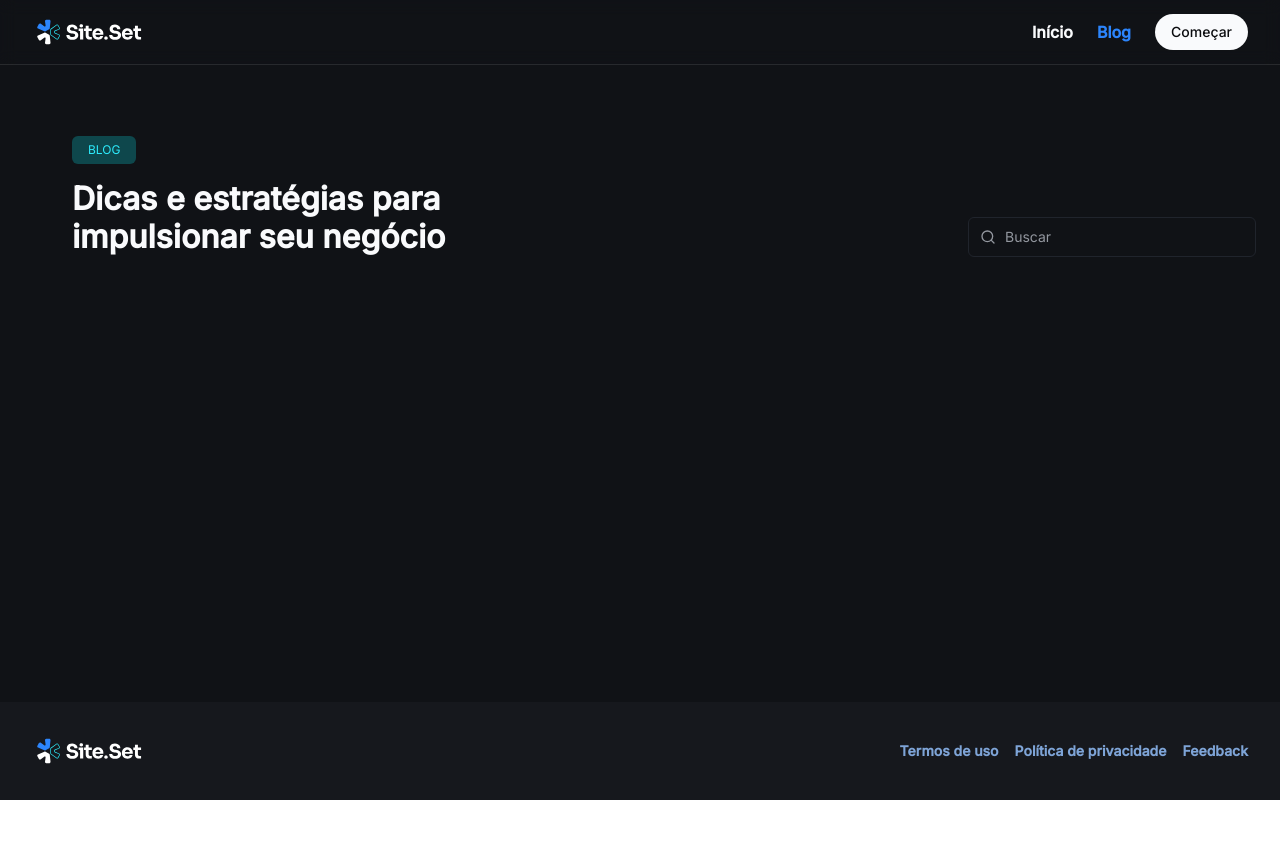
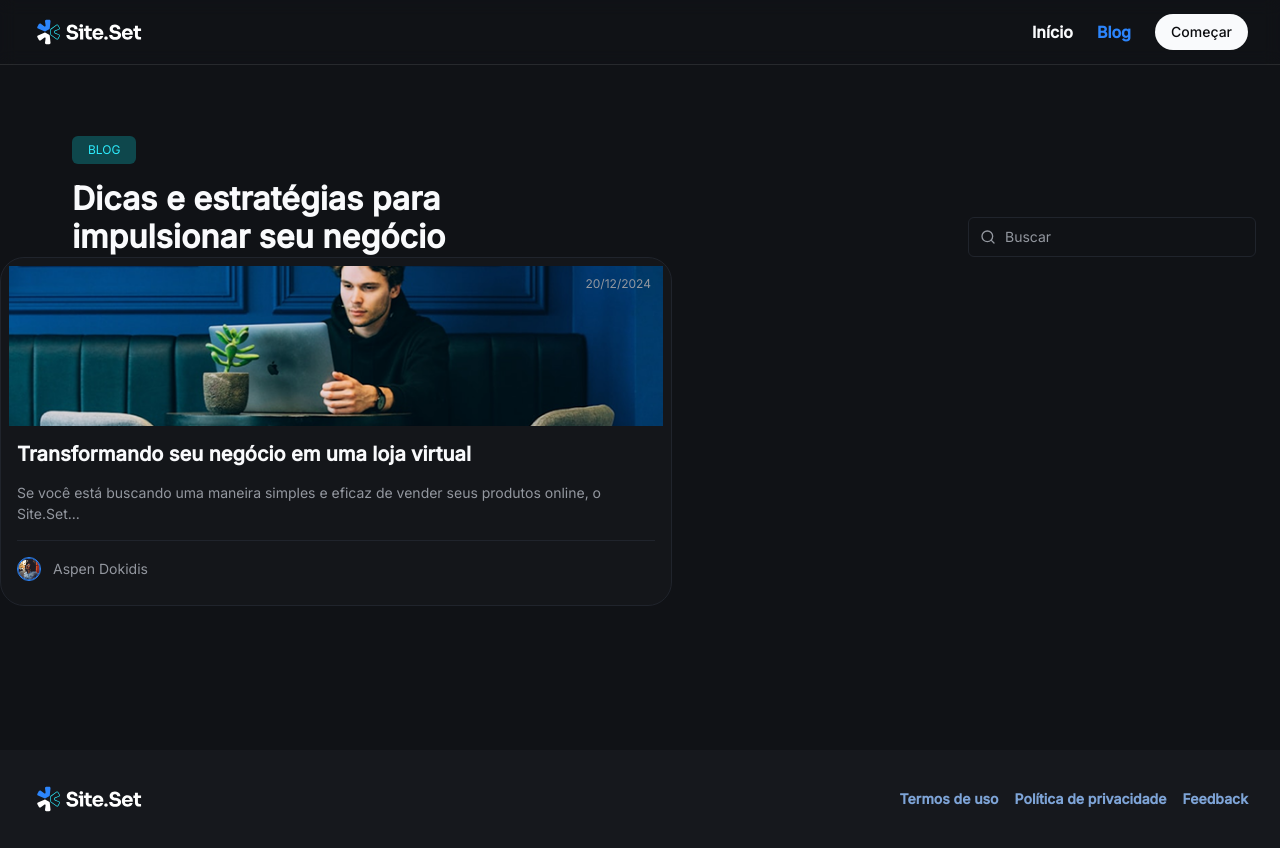
Before and after one commit to igorfbarbosa/landing-page-rocketseat, a Next.js app: page /blog in a window 1280 px wide. Before the commit the page ends 800 px from the top, so only its background shows below. Built offline with nearby package versions, Linux system fonts and the light colour scheme; a web font is replaced by a local one.

Commit message:
Fundamentos do Next.js - Criando o PostCard

```diff
--- a/src/templates/blog/blog-list.tsx
+++ b/src/templates/blog/blog-list.tsx
@@ -1,5 +1,6 @@
 import { Search } from '@/components/search'
 import { useRouter } from 'next/router'
+import { PostCard } from './components/post-card'
 
 export function BlogList() {
   const router = useRouter()
@@ -24,6 +25,8 @@
           <Search />
         </div>
       </header>
+
+      <PostCard />
     </div>
   )
 }
--- /dev/null
+++ b/src/templates/blog/components/post-card/index.ts
@@ -0,0 +1 @@
+export * from './post-card'
--- /dev/null
+++ b/src/templates/blog/components/post-card/post-card.tsx
@@ -0,0 +1,50 @@
+import Image from 'next/image'
+import Link from 'next/link'
+
+export function PostCard() {
+  return (
+    <Link
+      href={`/blog/`}
+      className="w-full max-w-2xl rounded-3xl border-[1px] border-gray-400 bg-gray-600 overflow-hidden transition-all duration-300 hover:border-[1px] hover:border-blue-300"
+    >
+      <div className="p-2 rounded-md overflow-hidden">
+        <div className="relative">
+          <div className="absolute top-0 right-0 px-3 py-1">
+            <span className="text-gray-300 text-body-xs">20/12/2024</span>
+          </div>
+          <Image
+            src={`/assets/primeiro-post.png`}
+            alt=""
+            width={288}
+            height={144}
+            className="w-full h-40 object-cover object-center"
+          />
+        </div>
+
+        <div className="px-2 mt-4 space-y-4">
+          <h2 className="text-heading-sm text-gray-100 line-clamp-3">
+            Transformando seu negócio em uma loja virtual
+          </h2>
+
+          <p className="text-gray-300 text-body-sm line-clamp-3">
+            Se você está buscando uma maneira simples e eficaz de vender seus
+            produtos online, o Site.Set...
+          </p>
+
+          <div className="flex items-center gap-3 border-t border-gray-400 py-4">
+            <div className="relative h-5 w-5 md:h-6 md:w-6 overflow-hidden rounded-full border-[1px] border-blue-200">
+              <Image
+                src={`/customer-1.png`}
+                alt=""
+                fill
+                className="object-cover rounded-md"
+              />
+            </div>
+
+            <span className="text-body-sm text-gray-300">Aspen Dokidis</span>
+          </div>
+        </div>
+      </div>
+    </Link>
+  )
+}
```
